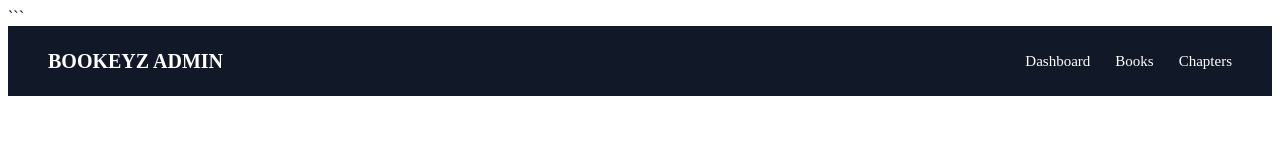
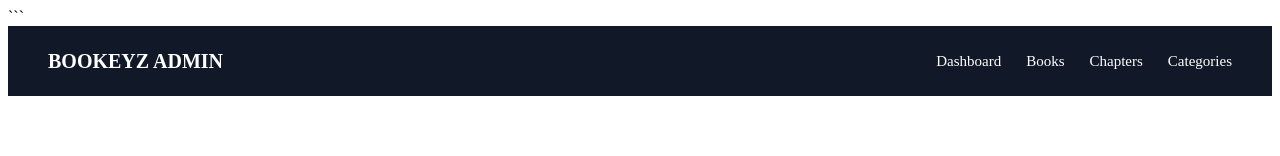
Before and after one commit to Babsdavofficial/Bookeyz, a plain HTML site: page admin/chapters.html in a window 1280 px wide. Shown: the top 156 px of the page. Drawn offline with Linux system fonts and the light colour scheme; no server answers.

Commit message:
ctegories

```diff
--- a/admin/chapters.html
+++ b/admin/chapters.html
@@ -49,6 +49,10 @@
         >
             Chapters
         </a>
+
+        <a href="categories.html">
+    Categories
+</a>
 
     </nav>
 
```
Also changed, not shown: admin/books.html (+4 -0 lines).
